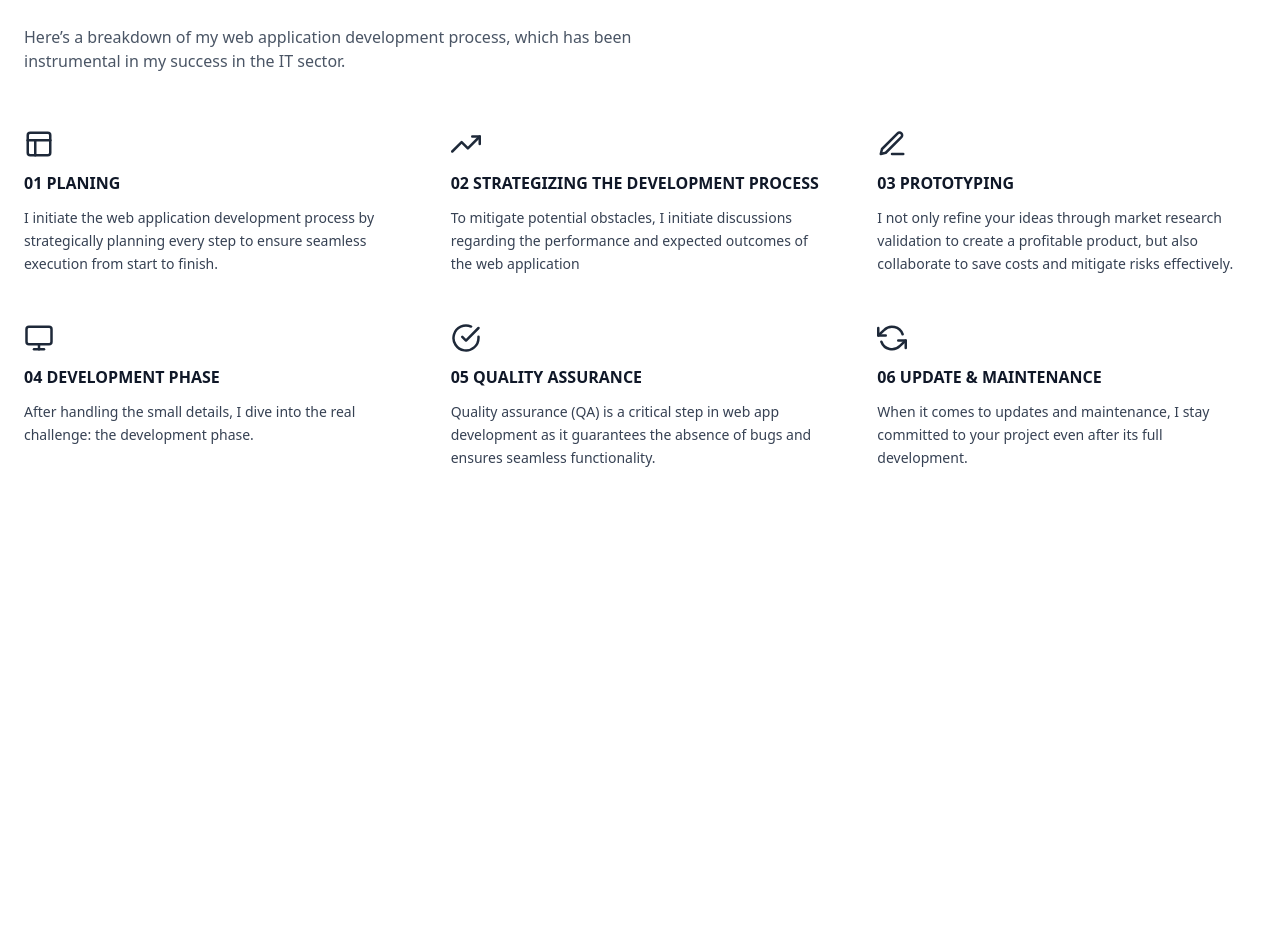
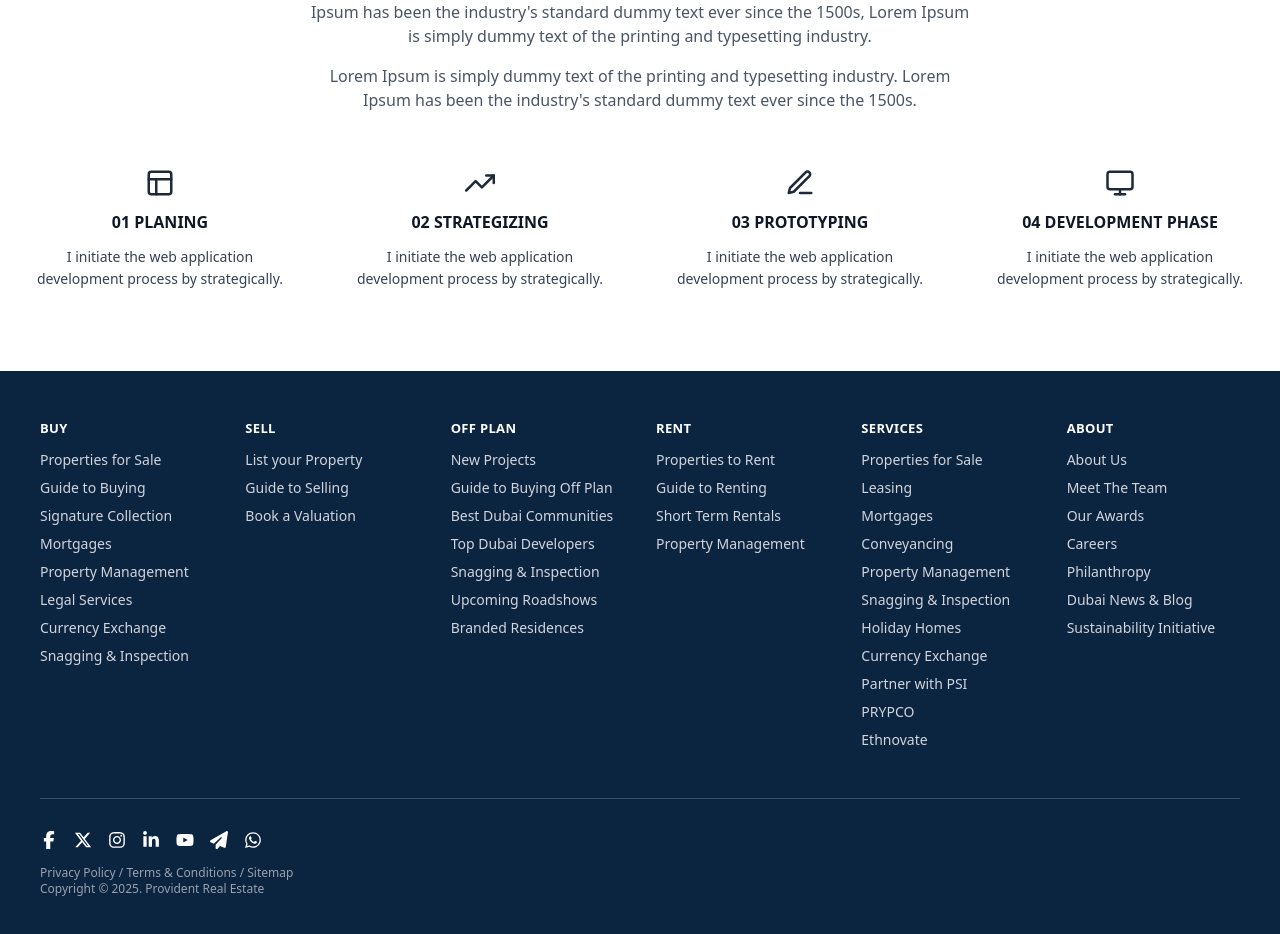
Before and after one commit to bilalshafqat42/psi-landing-page, a React (Create React App) app: page / in a window 1280 px wide. Shown: the part 970-1904 px from the top of the page. Before the commit the page ends 1520 px from the top, so only its background shows below. Built offline with nearby package versions, Linux system fonts and the light colour scheme.

Commit message:
footer updated

```diff
--- a/src/App.js
+++ b/src/App.js
@@ -1,16 +1,12 @@
 import React from "react";
-import Header from "./components/Header";
-import HeroBanner from "./components/HeroBanner";
-import AboutSection from "./components/About";
+import Home from "./pages/Home";
 
-function App() {
+const App = () => {
   return (
     <>
-      <Header />
-      <HeroBanner />
-      <AboutSection />
+      <Home />
     </>
   );
-}
+};
 
 export default App;
--- a/src/components/About.jsx
+++ b/src/components/About.jsx
@@ -4,63 +4,73 @@ import {
   FiTrendingUp,
   FiEdit3,
   FiMonitor,
-  FiCheckCircle,
-  FiRefreshCcw,
+  // FiCheckCircle,
+  // FiRefreshCcw,
 } from "react-icons/fi";
 
 const AboutSection = () => {
   const features = [
     {
-      icon: <FiLayout className="text-3xl text-gray-800" />,
+      icon: <FiLayout className="text-3xl text-gray-800 mx-auto" />,
       title: "01 PLANING",
       description:
-        "I initiate the web application development process by strategically planning every step to ensure seamless execution from start to finish.",
+        "I initiate the web application development process by strategically.",
     },
     {
-      icon: <FiTrendingUp className="text-3xl text-gray-800" />,
-      title: "02 STRATEGIZING THE DEVELOPMENT PROCESS",
+      icon: <FiTrendingUp className="text-3xl text-gray-800 mx-auto" />,
+      title: "02 STRATEGIZING",
       description:
-        "To mitigate potential obstacles, I initiate discussions regarding the performance and expected outcomes of the web application",
+        "I initiate the web application development process by strategically.",
     },
     {
-      icon: <FiEdit3 className="text-3xl text-gray-800" />,
+      icon: <FiEdit3 className="text-3xl text-gray-800 mx-auto" />,
       title: "03 PROTOTYPING",
       description:
-        "I not only refine your ideas through market research validation to create a profitable product, but also collaborate to save costs and mitigate risks effectively.",
+        "I initiate the web application development process by strategically.",
     },
     {
-      icon: <FiMonitor className="text-3xl text-gray-800" />,
+      icon: <FiMonitor className="text-3xl text-gray-800 mx-auto" />,
       title: "04 DEVELOPMENT PHASE",
       description:
-        "After handling the small details, I dive into the real challenge: the development phase.",
+        "I initiate the web application development process by strategically.",
     },
-    {
-      icon: <FiCheckCircle className="text-3xl text-gray-800" />,
-      title: "05 QUALITY ASSURANCE",
-      description:
-        "Quality assurance (QA) is a critical step in web app development as it guarantees the absence of bugs and ensures seamless functionality.",
-    },
-    {
-      icon: <FiRefreshCcw className="text-3xl text-gray-800" />,
-      title: "06 UPDATE & MAINTENANCE",
-      description:
-        "When it comes to updates and maintenance, I stay committed to your project even after its full development.",
-    },
+    // {
+    //   icon: <FiCheckCircle className="text-3xl text-gray-800 mx-auto" />,
+    //   title: "05 QUALITY ASSURANCE",
+    //   description:
+    //     "Quality assurance (QA) is a critical step in web app development as it guarantees the absence of bugs and ensures seamless functionality.",
+    // },
+    // {
+    //   icon: <FiRefreshCcw className="text-3xl text-gray-800 mx-auto" />,
+    //   title: "06 UPDATE & MAINTENANCE",
+    //   description:
+    //     "When it comes to updates and maintenance, I stay committed to your project even after its full development.",
+    // },
   ];
 
   return (
-    <section className="px-6 py-20 max-w-screen-xl mx-auto">
-      <h2 className="text-4xl font-extrabold text-gray-900 mb-4 leading-snug max-w-3xl">
-        MY WEB APPLICATION DEVELOPMENT PROCESS OVERVIEW
+    <section className="px-6 py-20 max-w-screen-xl mx-auto text-center">
+      <h2 className="text-4xl font-extrabold text-gray-900 mb-4 leading-snug max-w-3xl mx-auto">
+        About Building
       </h2>
-      <p className="text-gray-600 mb-14 max-w-2xl">
-        Here’s a breakdown of my web application development process, which has
-        been instrumental in my success in the IT sector.
+      <p className="text-gray-600 mb-4 max-w-2xl mx-auto">
+        Lorem Ipsum is simply dummy text of the printing and typesetting
+        industry. Lorem Ipsum has been the industry's standard dummy text ever
+        since the 1500s, Lorem Ipsum is simply dummy text of the printing and
+        typesetting industry.
+      </p>
+      <p className="text-gray-600 mb-14 max-w-2xl mx-auto">
+        Lorem Ipsum is simply dummy text of the printing and typesetting
+        industry. Lorem Ipsum has been the industry's standard dummy text ever
+        since the 1500s.
       </p>
 
-      <div className="grid grid-cols-1 md:grid-cols-3 gap-12">
+      <div className="grid grid-cols-1 md:grid-cols-4 gap-12 text-left">
         {features.map((feature, index) => (
-          <div key={index} className="flex flex-col space-y-3">
+          <div
+            key={index}
+            className="flex flex-col items-center text-center space-y-3"
+          >
             <div>{feature.icon}</div>
             <h4 className="font-bold text-gray-900 text-base uppercase">
               {feature.title}
--- a/src/components/Footer.jsx
+++ b/src/components/Footer.jsx
@@ -1,7 +1,130 @@
 import React from "react";
+import {
+  FaFacebookF,
+  FaInstagram,
+  FaLinkedinIn,
+  FaYoutube,
+  FaPaperPlane,
+  FaWhatsapp,
+  FaXTwitter,
+} from "react-icons/fa6";
 
 const Footer = () => {
-  return <div>Footer</div>;
+  return (
+    <footer className="bg-[#0b2440] text-white px-6 md:px-10 py-12 text-sm">
+      <div className="max-w-screen-xl mx-auto">
+        <div className="grid grid-cols-2 md:grid-cols-3 lg:grid-cols-6 gap-8 mb-12">
+          <div>
+            <h5 className="font-semibold mb-3 uppercase text-[13px] tracking-wide">
+              Buy
+            </h5>
+            <ul className="space-y-2 text-gray-300">
+              <li>Properties for Sale</li>
+              <li>Guide to Buying</li>
+              <li>Signature Collection</li>
+              <li>Mortgages</li>
+              <li>Property Management</li>
+              <li>Legal Services</li>
+              <li>Currency Exchange</li>
+              <li>Snagging & Inspection</li>
+            </ul>
+          </div>
+
+          <div>
+            <h5 className="font-semibold mb-3 uppercase text-[13px] tracking-wide">
+              Sell
+            </h5>
+            <ul className="space-y-2 text-gray-300">
+              <li>List your Property</li>
+              <li>Guide to Selling</li>
+              <li>Book a Valuation</li>
+            </ul>
+          </div>
+
+          <div>
+            <h5 className="font-semibold mb-3 uppercase text-[13px] tracking-wide">
+              Off Plan
+            </h5>
+            <ul className="space-y-2 text-gray-300">
+              <li>New Projects</li>
+              <li>Guide to Buying Off Plan</li>
+              <li>Best Dubai Communities</li>
+              <li>Top Dubai Developers</li>
+              <li>Snagging & Inspection</li>
+              <li>Upcoming Roadshows</li>
+              <li>Branded Residences</li>
+            </ul>
+          </div>
+
+          <div>
+            <h5 className="font-semibold mb-3 uppercase text-[13px] tracking-wide">
+              Rent
+            </h5>
+            <ul className="space-y-2 text-gray-300">
+              <li>Properties to Rent</li>
+              <li>Guide to Renting</li>
+              <li>Short Term Rentals</li>
+              <li>Property Management</li>
+            </ul>
+          </div>
+
+          <div>
+            <h5 className="font-semibold mb-3 uppercase text-[13px] tracking-wide">
+              Services
+            </h5>
+            <ul className="space-y-2 text-gray-300">
+              <li>Properties for Sale</li>
+              <li>Leasing</li>
+              <li>Mortgages</li>
+              <li>Conveyancing</li>
+              <li>Property Management</li>
+              <li>Snagging & Inspection</li>
+              <li>Holiday Homes</li>
+              <li>Currency Exchange</li>
+              <li>Partner with PSI</li>
+              <li>PRYPCO</li>
+              <li>Ethnovate</li>
+            </ul>
+          </div>
+
+          <div>
+            <h5 className="font-semibold mb-3 uppercase text-[13px] tracking-wide">
+              About
+            </h5>
+            <ul className="space-y-2 text-gray-300">
+              <li>About Us</li>
+              <li>Meet The Team</li>
+              <li>Our Awards</li>
+              <li>Careers</li>
+              <li>Philanthropy</li>
+              <li>Dubai News & Blog</li>
+              <li>Sustainability Initiative</li>
+            </ul>
+          </div>
+        </div>
+
+        <div className="border-t border-white/20 pt-8 md:flex md:items-start md:justify-between">
+          <div className="space-y-4">
+            <div className="flex space-x-4 text-white text-lg">
+              <FaFacebookF />
+              <FaXTwitter />
+              <FaInstagram />
+              <FaLinkedinIn />
+              <FaYoutube />
+              <FaPaperPlane />
+              <FaWhatsapp />
+            </div>
+            <div className="text-gray-400 text-xs">
+              <p className="mt-2">
+                Privacy Policy / Terms & Conditions / Sitemap
+              </p>
+              <p>Copyright © 2025. Provident Real Estate</p>
+            </div>
+          </div>
+        </div>
+      </div>
+    </footer>
+  );
 };
 
 export default Footer;
--- a/src/components/Header.jsx
+++ b/src/components/Header.jsx
@@ -14,28 +14,25 @@ const Header = () => {
         {/* Nav */}
         <nav className="hidden lg:flex space-x-8 text-sm font-medium">
           <a href="#buy" className="hover:text-blue-600 transition">
-            Buy
+            BUY
           </a>
           <a href="#rent" className="hover:text-blue-600 transition">
-            Rent
+            RENT
           </a>
           <a href="#projects" className="hover:text-blue-600 transition">
-            Projects
+            PROJECTS
           </a>
           <a href="#developers" className="hover:text-blue-600 transition">
-            Developers
+            DEVELOPERS
           </a>
           <a href="#areas" className="hover:text-blue-600 transition">
-            Areas
+            AREAS
           </a>
           <a href="#services" className="hover:text-blue-600 transition">
-            Services
+            SERVICES
           </a>
           <a href="#blogs" className="hover:text-blue-600 transition">
-            Blogs
-          </a>
-          <a href="#more" className="hover:text-blue-600 transition">
-            More
+            BLOGS
           </a>
         </nav>
 
--- a/src/pages/Home.jsx
+++ b/src/pages/Home.jsx
@@ -1,34 +1,15 @@
 import React from "react";
 import Header from "../components/Header";
+import HeroBanner from "../components/HeroBanner";
+import About from "../components/About";
 import Footer from "../components/Footer";
-import HeroBanner from "../components/HeroBanner";
-import PropertySlider from "../components/PropertySlider";
-import OffPlanProject from "../components/OffPlanProject";
 
 const Home = () => {
   return (
     <>
       <Header />
       <HeroBanner />
-      {/* products slide section */}
-      <section className="py-6 px-4 bg-[#fff]">
-        <div className="max-w-7xl mx-auto">
-          <PropertySlider />
-        </div>
-      </section>
-      {/* off plan projects  */}
-      <section className="py-6 px-8 bg-[#fff]">
-        <div className="max-w-7xl mx-auto">
-          <h2 className="text-4xl font-bold text-[#01062d] mb-8 text-left border-[#faa300] border-l-4 pl-4">
-            OFF-PLAN PROJECTS
-          </h2>
-        </div>
-      </section>
-      <section className="py-6 px-8 bg-[#f6f6f6]">
-        <div className="max-w-7xl mx-auto">
-          <OffPlanProject />
-        </div>
-      </section>
+      <About />
       <Footer />
     </>
   );
```
